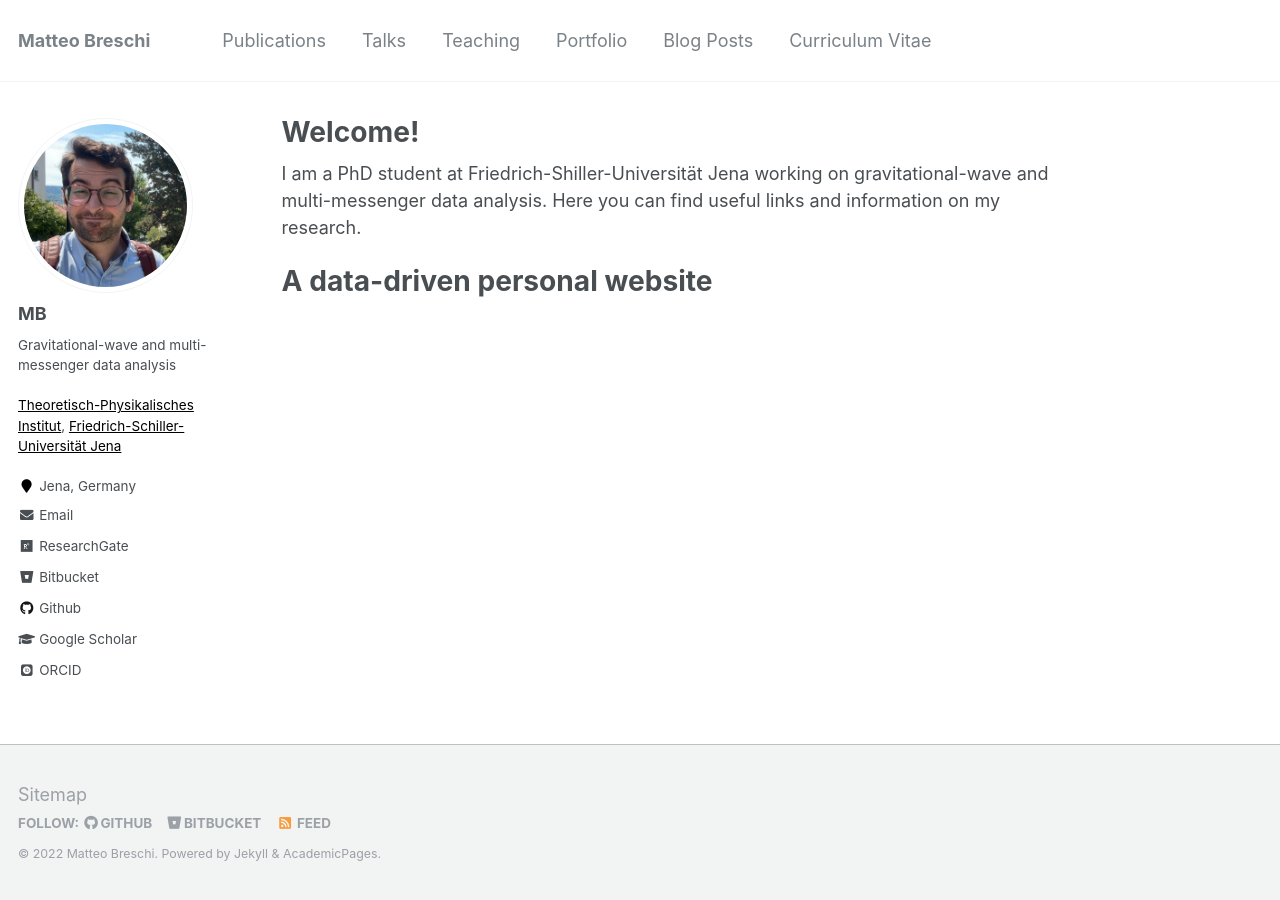
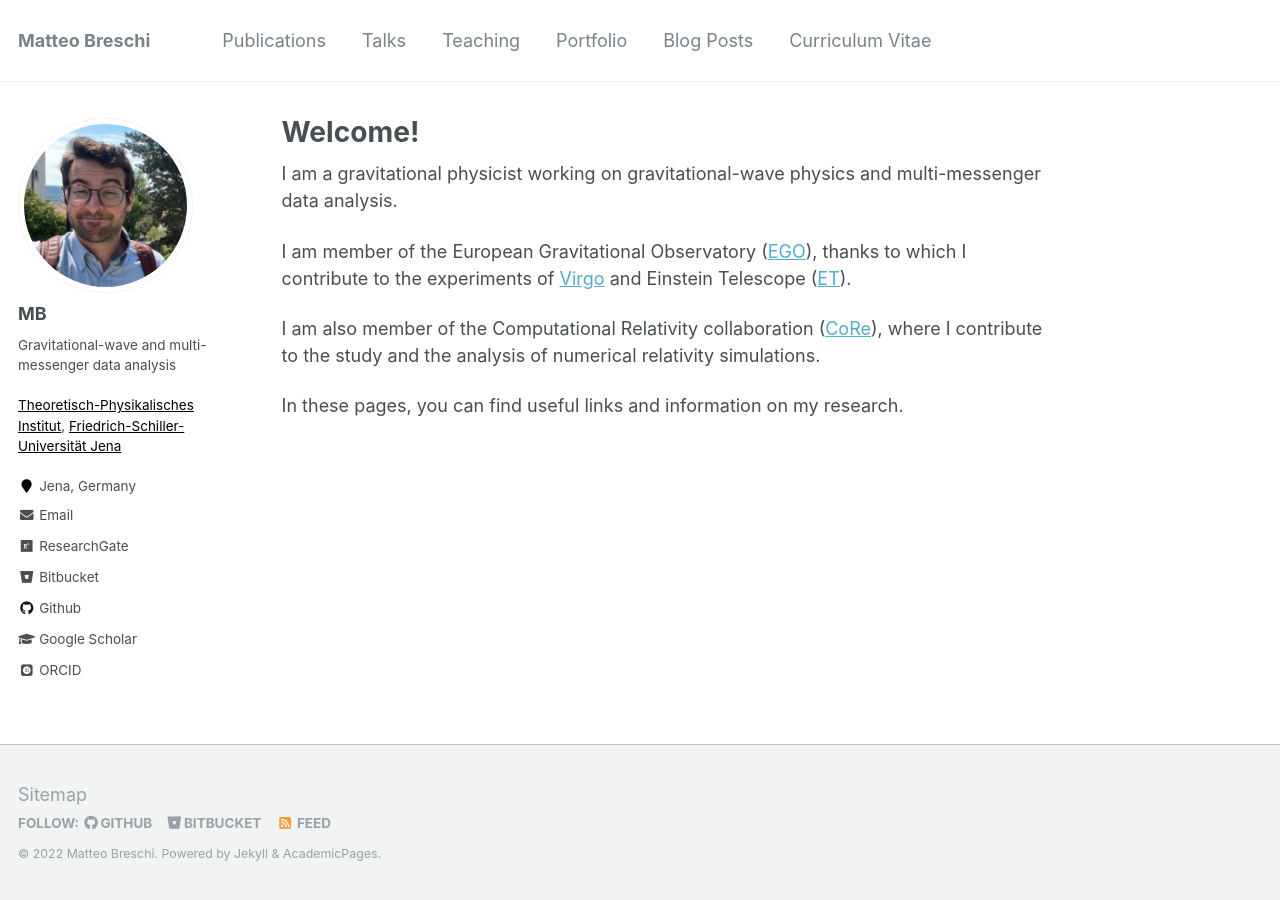
Before and after one commit to matteobreschi/matteobreschi.github.io, a Jekyll site: the page built from _pages/about.md, in a window 1280 px wide. Built offline with Jekyll 4.4.1, drawn with Linux system fonts in a browser that asks for light colours; some web fonts are replaced.

Commit message:
update about-me

```diff
--- a/_pages/about.md
+++ b/_pages/about.md
@@ -8,9 +8,13 @@ redirect_from:
   - /about.html
 ---
 
-I am a PhD student at Friedrich-Shiller-Universität Jena
-working on gravitational-wave and multi-messenger data analysis.
-Here you can find useful links and information on my research.
+I am a gravitational physicist
+working on gravitational-wave physics and multi-messenger data analysis.
 
-A data-driven personal website
-======
+I am member of the European Gravitational Observatory ([EGO](https://www.ego-gw.it/)),
+thanks to which I contribute to the experiments of [Virgo](https://www.virgo-gw.eu/) and Einstein Telescope ([ET](https://www.et-gw.eu/)).
+
+I am also member of the Computational Relativity collaboration ([CoRe](http://www.computational-relativity.org/)),
+where I contribute to the study and the analysis of numerical relativity simulations.
+
+In these pages, you can find useful links and information on my research.
```
